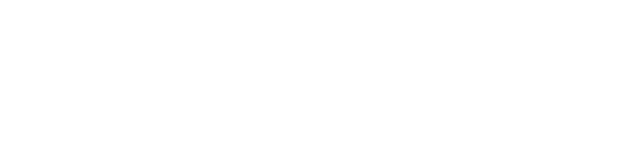
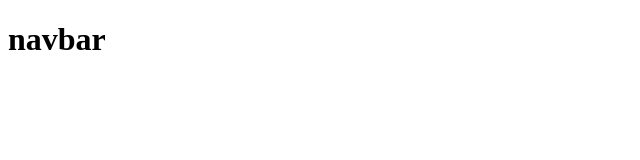
Before and after one commit to Ethereal111/Section2-Git, a plain HTML site: page index.html in a window 1280 px wide. Shown: the whole page, without its empty margins (0-640 px from the left). Drawn offline with Linux system fonts and the light colour scheme.

Commit message:
starting tag index

```diff
--- a/index.html
+++ b/index.html
@@ -6,5 +6,7 @@
     <meta name="viewport" content="width=device-width, initial-scale=1.0">
     <title>Document</title>
 </head>
-<body></body>
+<body>
+    <h1>navbar</h1>
+</body>
 </html>
```
